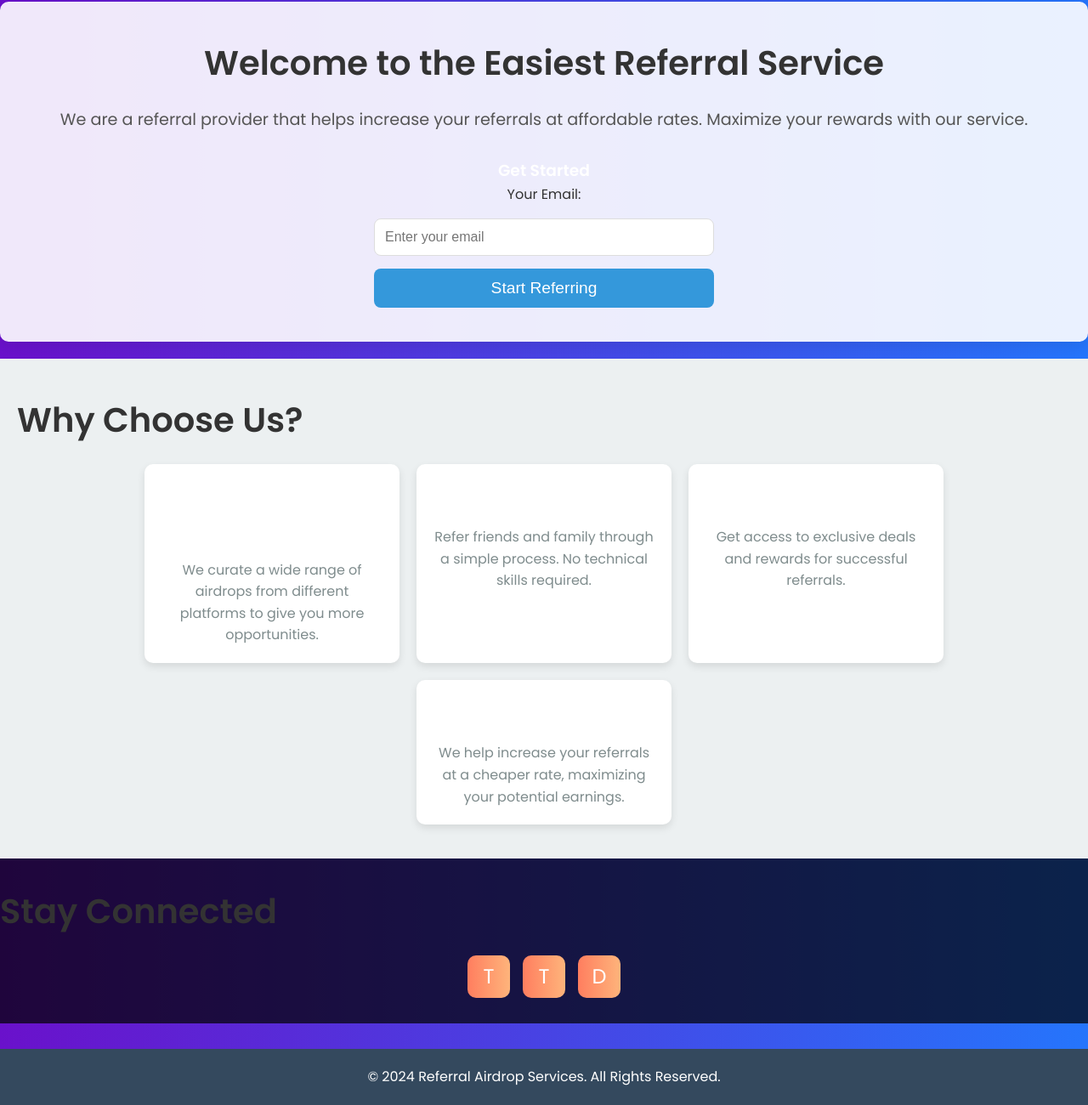
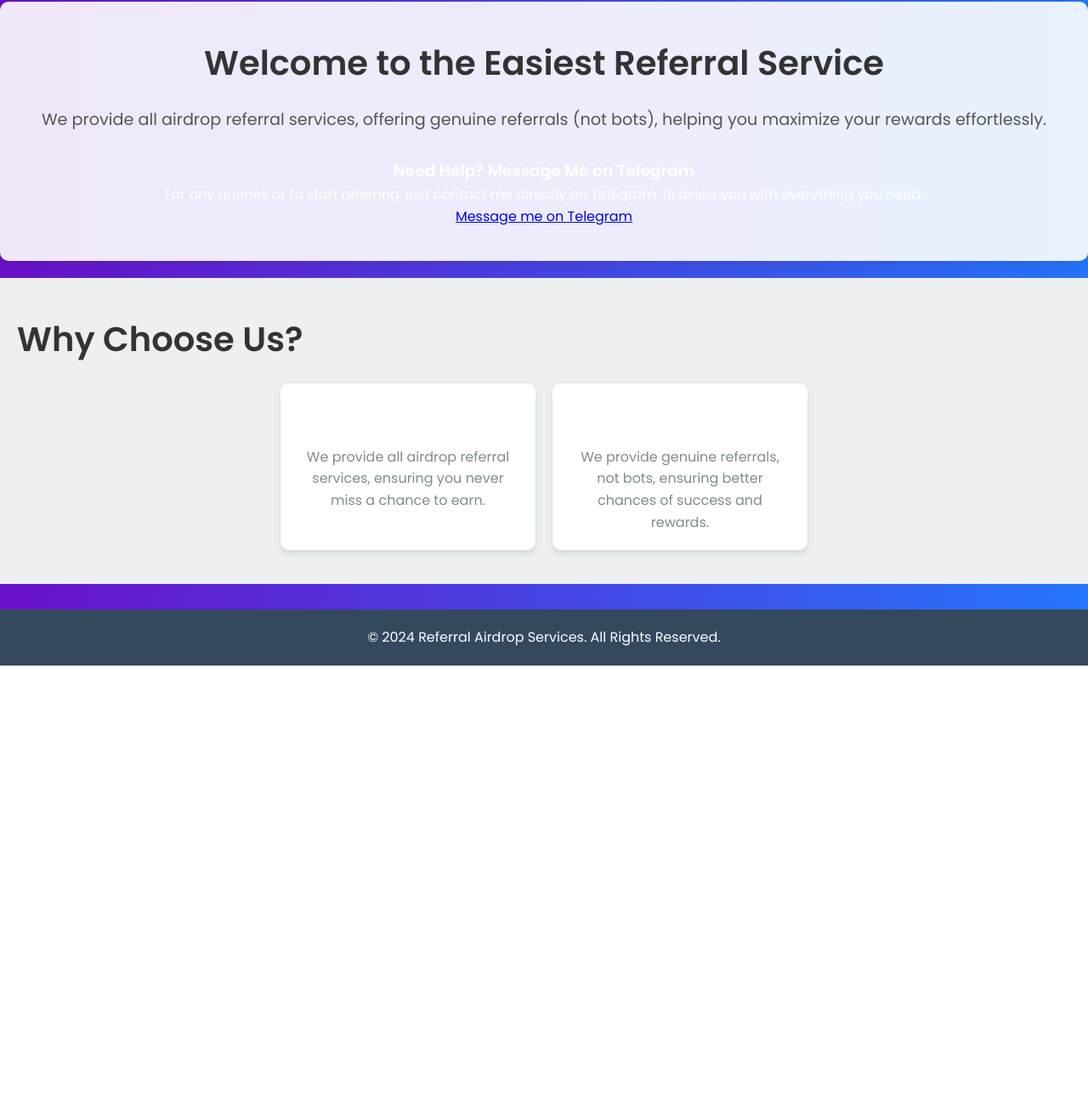
Before and after one commit to mehdreaming/Refferal-Service, a plain HTML site: page index.html in a window 1280 px wide. Shown: the part 234-1534 px from the top of the page at 85% size. After the commit the page ends 1017 px from the top, so only its background shows below. Drawn offline with Linux system fonts and the light colour scheme.

Commit message:
Update index.html

```diff
--- a/index.html
+++ b/index.html
@@ -21,16 +21,13 @@
     <section class="main-content">
         <div class="container">
             <h2 class="section-title">Welcome to the Easiest Referral Service</h2>
-            <p class="description">We are a referral provider that helps increase your referrals at affordable rates. Maximize your rewards with our service.</p>
+            <p class="description">We provide all airdrop referral services, offering genuine referrals (not bots), helping you maximize your rewards effortlessly.</p>
 
-            <!-- Referral Service Form -->
-            <div class="referral-form">
-                <h3>Get Started</h3>
-                <form method="POST">
-                    <label for="email">Your Email:</label>
-                    <input type="email" id="email" name="email" placeholder="Enter your email" required>
-                    <button type="submit">Start Referring</button>
-                </form>
+            <!-- Contact Section -->
+            <div class="contact-section">
+                <h3>Need Help? Message Me on Telegram</h3>
+                <p>For any queries or to start referring, just contact me directly on Telegram. I'll assist you with everything you need.</p>
+                <a href="https://t.me/mehdreaming" class="message-telegram">Message me on Telegram</a>
             </div>
         </div>
     </section>
@@ -41,33 +38,13 @@
             <h2 class="section-title">Why Choose Us?</h2>
             <div class="feature-cards">
                 <div class="card">
-                    <h3>Wide Variety of Airdrops</h3>
-                    <p>We curate a wide range of airdrops from different platforms to give you more opportunities.</p>
+                    <h3>All Airdrop Referrals</h3>
+                    <p>We provide all airdrop referral services, ensuring you never miss a chance to earn.</p>
                 </div>
                 <div class="card">
-                    <h3>Easy Referrals</h3>
-                    <p>Refer friends and family through a simple process. No technical skills required.</p>
+                    <h3>Genuine Referrals</h3>
+                    <p>We provide genuine referrals, not bots, ensuring better chances of success and rewards.</p>
                 </div>
-                <div class="card">
-                    <h3>Exclusive Rewards</h3>
-                    <p>Get access to exclusive deals and rewards for successful referrals.</p>
-                </div>
-                <div class="card">
-                    <h3>Affordable Rates</h3>
-                    <p>We help increase your referrals at a cheaper rate, maximizing your potential earnings.</p>
-                </div>
-            </div>
-        </div>
-    </section>
-
-    <!-- Social Media Links -->
-    <section class="social-media">
-        <div class="container">
-            <h2 class="section-title">Stay Connected</h2>
-            <div class="social-links">
-                <a href="https://twitter.com/mehdreaming" class="social-icon twitter">T</a>
-                <a href="https://t.me/mehdreaming" class="social-icon telegram">T</a>
-                <a href="https://discord.com/users/mehdreaming" class="social-icon discord">D</a>
             </div>
         </div>
     </section>
@@ -80,4 +57,4 @@
     </footer>
 
 </body>
-                    </html>
+    </html>
```
